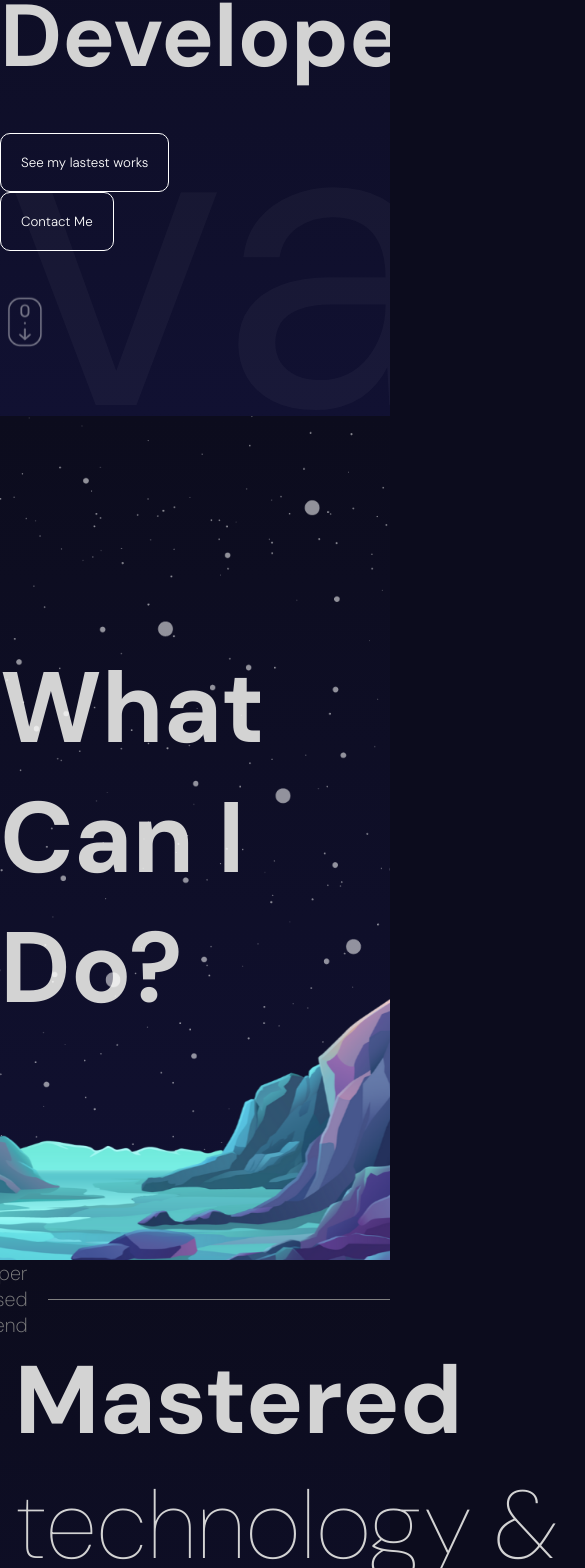
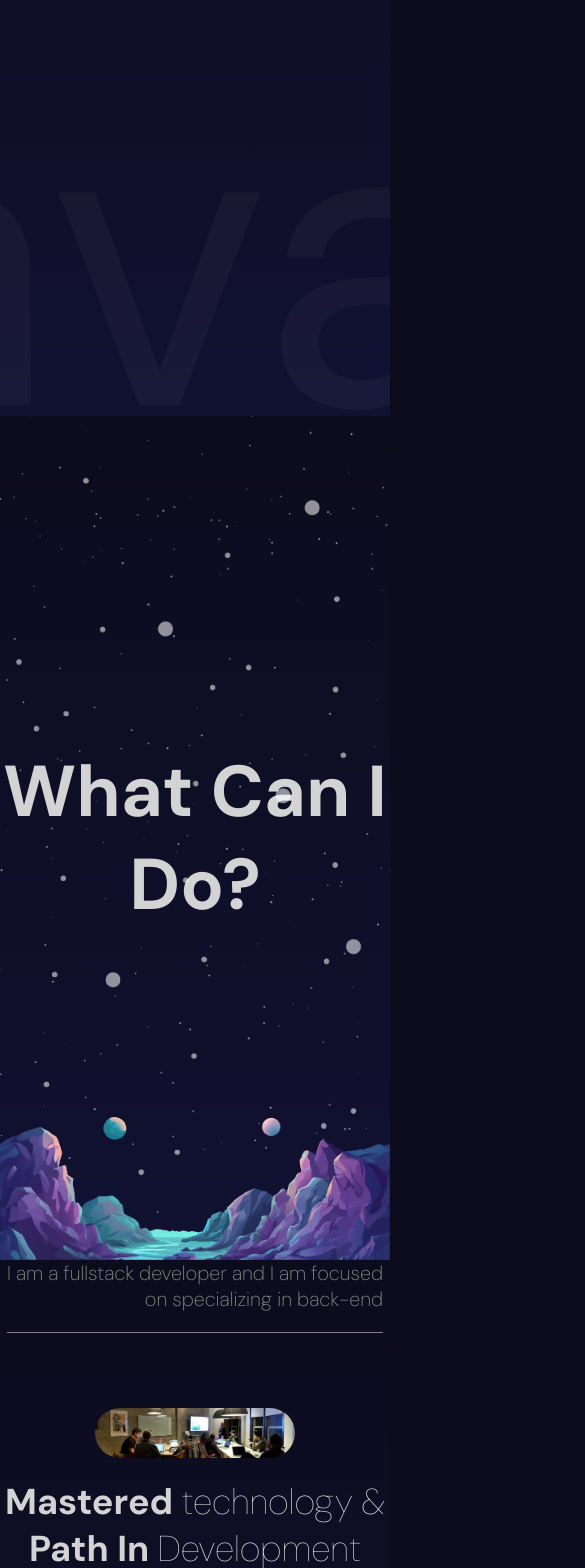
Before and after one commit to agustinibar/my-portfolio, a React (Vite) app: page / in a window 390 px wide. Shown: the part 428-1996 px from the top of the page, 585 px wide, since content can reach past the window. Built offline with nearby package versions, Linux system fonts and the light colour scheme.

Commit message:
mobile response

```diff
--- a/src/App.jsx
+++ b/src/App.jsx
@@ -19,16 +19,19 @@ function App() {
       </section>
       <section id="Technologies">
         <Parallax type="Services"/>
+      </section>
+      <section>
         <Technologies/>
       </section>
-      <section></section>
-      <section id="Portfolio">
-        <Parallax type="Portfolio"/>
-      </section>
+        <section id="Portfolio">
+          <Parallax type="Portfolio"/>
+        </section>
+      {/* <section>
         <Portfolio/>
-      <section id="Contact">
+      </section> */}
+      {/* <section id="Contact">
         <Contact/>
-      </section>
+      </section> */}
   {/* <section>About me</section> */}
     </div>
   )
--- a/src/app.scss
+++ b/src/app.scss
@@ -24,3 +24,21 @@ section{
   height: 100vh;
   scroll-snap-align: center;
 }
+
+@mixin mobile{
+  @media (max-width: 738px){
+    @content;
+  }
+}
+
+@mixin tablet{
+  @media (max-width: 1024px){
+    @content;
+  }
+}
+
+@mixin desktop{
+  @media (max-width: 1366px){
+    @content;
+  }
+}
--- a/src/components/Cursor/cursor.scss
+++ b/src/components/Cursor/cursor.scss
@@ -1,3 +1,5 @@
+@import '../../app.scss';
+
 .cursor{
     width: 50px;
     height: 50px;
@@ -5,4 +7,9 @@
     border: 1px solid  white;
     position: fixed;
     z-index: 999;
+
+
+    @include mobile{
+        display: none;
+    }
 }
--- a/src/components/Hero/hero.scss
+++ b/src/components/Hero/hero.scss
@@ -1,3 +1,5 @@
+@import '../../app.scss';
+
 .hero{
     height: calc(100vh - 100px);
     overflow: hidden;
@@ -17,19 +19,31 @@
             justify-content: center;
             gap: 40px;
 
+            @include mobile{
+                height: 50%;
+                width: 100%;
+                gap: 20px;
+                align-items: center;
+                text-align: center;
+            }
+
             h2{
                 font-size: 30px;
                 color: rebeccapurple;
                 letter-spacing: 10px;
+
             }
 
             h1{
                 font-size: 88px;
+                @include mobile{
+                    font-size: 36px;
+                }
             }
 
             .buttons{
-                position: relative; // Añade esta línea
-                z-index: 2; // Añade esta línea
+                position: relative;
+                z-index: 2;
                 button{
                     padding: 20px;
                     border: 1px solid white;
@@ -52,6 +66,19 @@
         position: absolute;
         top: 0;
         right: 0;
+
+        @include mobile{
+            height: 50%;
+            width: 50%;
+            top: unset;
+            bottom: 0;
+        }
+
+        img{
+            width: 100%;
+            height: 100%;
+            object-fit: cover;
+        }
     }
     .slidingTextContainer{
         position: absolute;
--- a/src/components/Navbar/navbar.scss
+++ b/src/components/Navbar/navbar.scss
@@ -1,3 +1,5 @@
+@import '../../app.scss';
+
 .navbar{
     height: 100px;
 
@@ -8,8 +10,18 @@
         align-items: center;
         justify-content: space-between;
         height: 100%;
+
+        @include mobile{
+            justify-content: flex-end;
+            padding: 20px;
+        }
+
         span{
             font-size: bold;
+
+            @include mobile{
+                display: none;
+            }
         }
 
         .social{
@@ -17,4 +29,6 @@
             gap: 20px;
         }
     }
+
+
 }
--- a/src/components/Parallax/parallax.scss
+++ b/src/components/Parallax/parallax.scss
@@ -1,3 +1,5 @@
+@import '../../app.scss';
+
 .parallax{
     width: 100%;
     height: 100%;
@@ -8,6 +10,11 @@
     overflow: hidden;
     h1{
         font-size: 100px;
+
+        @include mobile{
+            font-size: 72px;
+            text-align: center;
+        }
     }
 
     .mountains{
@@ -18,6 +25,11 @@
         height: 100%;
         position: absolute;
         z-index: 3;
+
+        @include mobile{
+            background-size: contain;
+            background-repeat: no-repeat;
+        }
     }
     .planets{
 
@@ -27,6 +39,11 @@
         height: 100%;
         position: absolute;
         z-index: 2;
+
+        @include mobile{
+            background-size: contain;
+            background-repeat: no-repeat;
+        }
     }
     .stars{
         background-image: url("/stars.png");
--- a/src/components/Sidebar/sidebar.scss
+++ b/src/components/Sidebar/sidebar.scss
@@ -1,3 +1,5 @@
+@import '../../app.scss';
+
 .sidebar{
 display: flex;
 flex-direction: column;
@@ -15,6 +17,10 @@ color: black;
     bottom: 0;
     width: 400px;
     background: white;
+
+    @include mobile{
+        width: 200px;
+    }
         .links{
             position: absolute;
             width: 100%;
@@ -27,6 +33,9 @@ color: black;
 
             a{
                 font-size: 40px;
+                @include mobile{
+                 font-size: 20px;
+                }
             }
         }
     }
--- a/src/components/Technologies/Technologies.jsx
+++ b/src/components/Technologies/Technologies.jsx
@@ -42,7 +42,7 @@ const Technologies = () => {
     initial="initial"
     // animate="animate"
     ref={ref}
-    animate={isInView && "animate"}
+    animate={"animate"}
     >
       <motion.div className="textContainer" variants={variants}>
         <p>I am a fullstack developer and I am focused
--- a/src/components/Technologies/technologies.scss
+++ b/src/components/Technologies/technologies.scss
@@ -1,3 +1,5 @@
+@import '../../app.scss';
+
 .technologies{
     background: linear-gradient(180deg, #0c0c1d, #111132);
     height: 100%;
@@ -13,6 +15,13 @@
         align-items: center;
         gap: 20px;
 
+        @include mobile{
+            align-self: center;
+            text-align: center;
+            flex-direction: column;
+
+        }
+
         p{
             font-weight: 200;
             font-size: 20px;
@@ -23,6 +32,10 @@
             width: 500px;
             border: none;
             border-top: 0.5px solid gray;
+
+            @include mobile{
+                width: 100%;
+            }
         }
     }
     .tittleContainer{
@@ -31,21 +44,39 @@
         flex-direction: column;
         align-items: center;
 
+            @include mobile{
+                width: 100%;
+            }
         .tittle{
             display: flex;
             align-items: center;
             gap: 50px;
+
+            @include mobile{
+                flex-direction: column;
+                text-align: center;
+                gap: 20px;
+            }
 
             img{
                 width: 300px;
                 height: 100px;
                 border-radius: 50px;
                 object-fit: cover;
+
+                @include mobile{
+                    width: 200px;
+                    height: 50px;
+                }
             }
 
             h1{
                 font-size: 96px;
                 font-weight: 100;
+
+                @include mobile{
+                    font-size: 36px;
+                }
             }
 
             button{
@@ -56,6 +87,12 @@
                 border: none;
                 font-size: 24px;
                 cursor: pointer;
+
+                @include mobile{
+                    font-size: 16px;
+                    width: 150px;
+                    height: 50px;
+                }
             }
         }
     }
@@ -65,6 +102,11 @@
         max-width: 1366px;
         margin: auto;
 
+        @include mobile{
+            flex-direction: column;
+            width: 100%;
+        }
+
         .box{
             padding: 50px;
             border: 0.5px solid gray;
@@ -73,11 +115,33 @@
             justify-content: space-between;
             gap: 20px;
 
+            @include mobile{
+                border: none;
+                align-items: center;
+                gap: 20px;
+                padding: 10px;
+            }
+
+            p{
+                @include mobile{
+                    display: none;
+                }
+            }
+
             button{
                 padding: 10px;
                 background-color: orange;
                 border: none;
                 cursor: pointer;
+
+                @include mobile{
+                    background-color: transparent;
+                    border: 1px solid orange;
+                    border-radius: 5px;
+                    color: orange;
+                    width: 50%;
+                    padding: 5px;
+                }
             }
         }
     }
```
